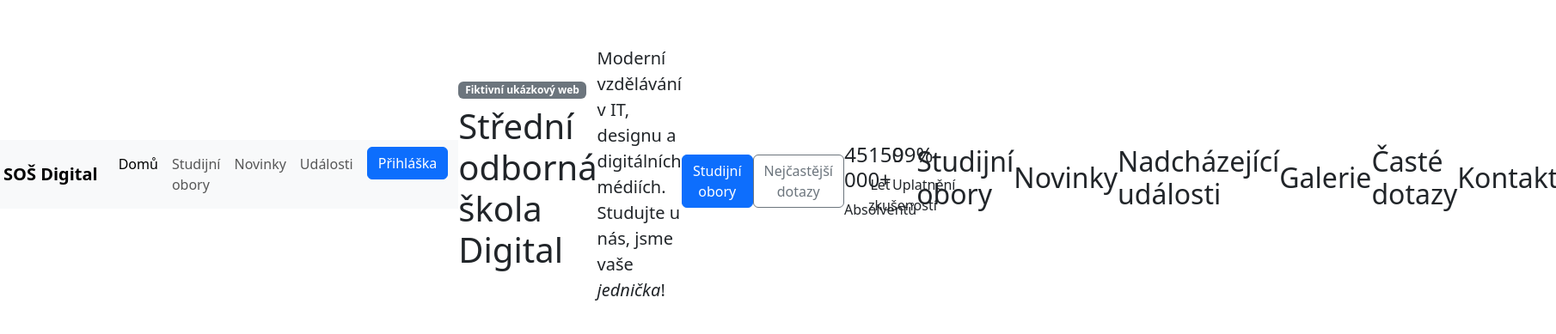
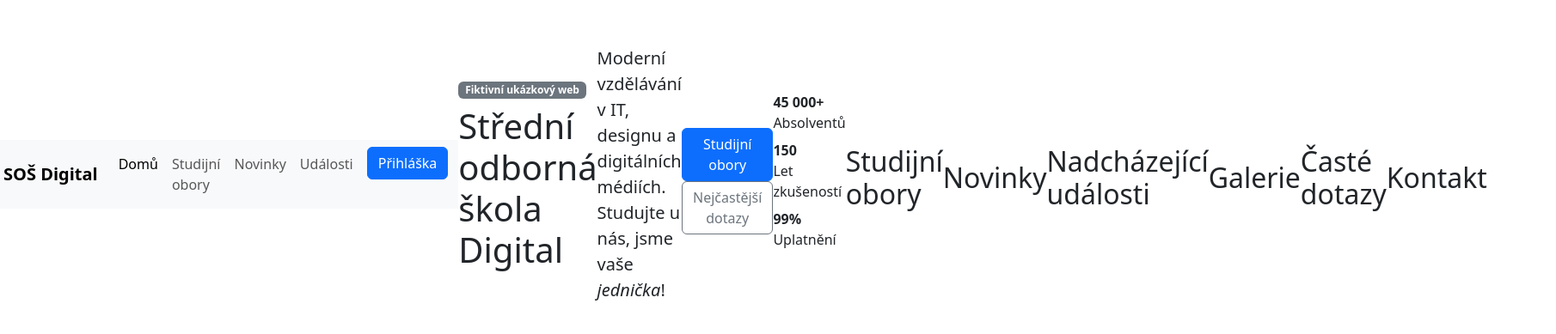
Before and after one commit to pslib-cz/2025-p2a-web-bootstrap-school-MinhDangPham, a website built with Vite: page index.html in a window 1280 px wide. Shown: the part 189-578 px from the top of the page at 86% size, 1810 px wide, since content can reach past the window. Built offline with nearby package versions, Linux system fonts and the light colour scheme; files whose address does not match are found by name.

Commit message:
12th commit

```diff
--- a/index.html
+++ b/index.html
@@ -54,17 +54,39 @@
 
   <header>
     <p class="badge text-bg-secondary mb-2" style="background-color: #ff5733; color: white;">Fiktivní ukázkový web</p>
-      <h1 class="h1 mb-3">Střední odborná škola Digital</h1>
+    <h1 class="h1 mb-3">Střední odborná škola Digital</h1>
   </header>
 
   <p class="lead">
     Moderní vzdělávání v IT, designu a digitálních médiích.</br>
     Studujte u nás, jsme vaše <em>jednička</em>!
   </p>
-  <button type="button" class="btn btn-primary">Studijní obory</button>
-  <button type="button" class="btn btn-outline-secondary">Nejčastější dotazy</button>
 
-  <!--        <section>
+  <div>
+    <a class="btn btn-primary" href="#obory" role="button">Studijní obory</a>
+    <a class="btn btn-outline-secondary" href="#dotazy" role="button">Nejčastější dotazy</a>
+  </div>
+
+  <dl class="">
+      <div class="">
+          <dt>45 000+</dt>
+          <dd>Absolventů</dd>
+      </div>
+      <div class="">
+        <dt>150</dt>
+        <dd>Let zkušeností</dd>
+      </div>
+      <div class="">
+        <dt>99%</dt>
+        <dd>Uplatnění</dd>
+      </div>
+  </dl>
+
+<div>
+
+</div>
+
+  <!--
         <div class="container-lg mt-3">
           <div class="row row-cols-3 g-0">
 
@@ -85,30 +107,8 @@
 
           </div>
         </div>
-      </section>
-
 -->
 
-  <div class="text-center">
-    <div class="row g-0">
-      <div class="col-4">
-        <h4>45 000+</h4>
-        <span>Absolventů</span>
-      </div>
-      <div class="col-4">
-        <h4>150</h4>
-        <span>Let zkušeností</span>
-      </div>
-      <div class="col-4">
-        <h4>99%</h4>
-        <span>Uplatnění</span>
-      </div>
-      <div class="col-4">
-      </div>
-    </div>
-  </div>
-
-  <!-- <img src="./public/hero-image.webp"> -->
   <h2>Studijní obory</h2>
   <h2>Novinky</h2>
   <h2>Nadcházející události</h2>
--- a/package.json
+++ b/package.json
@@ -6,7 +6,8 @@
   "scripts": {
     "dev": "vite",
     "build": "vite build",
-    "preview": "vite preview"
+    "preview": "vite preview",
+    "deploy": "vite build --base=/2025-p2a-web-bootstrap-school-MinhDangPham && gh-pages -d dist"
   },
   "devDependencies": {
     "gh-pages": "^6.3.0",
```
